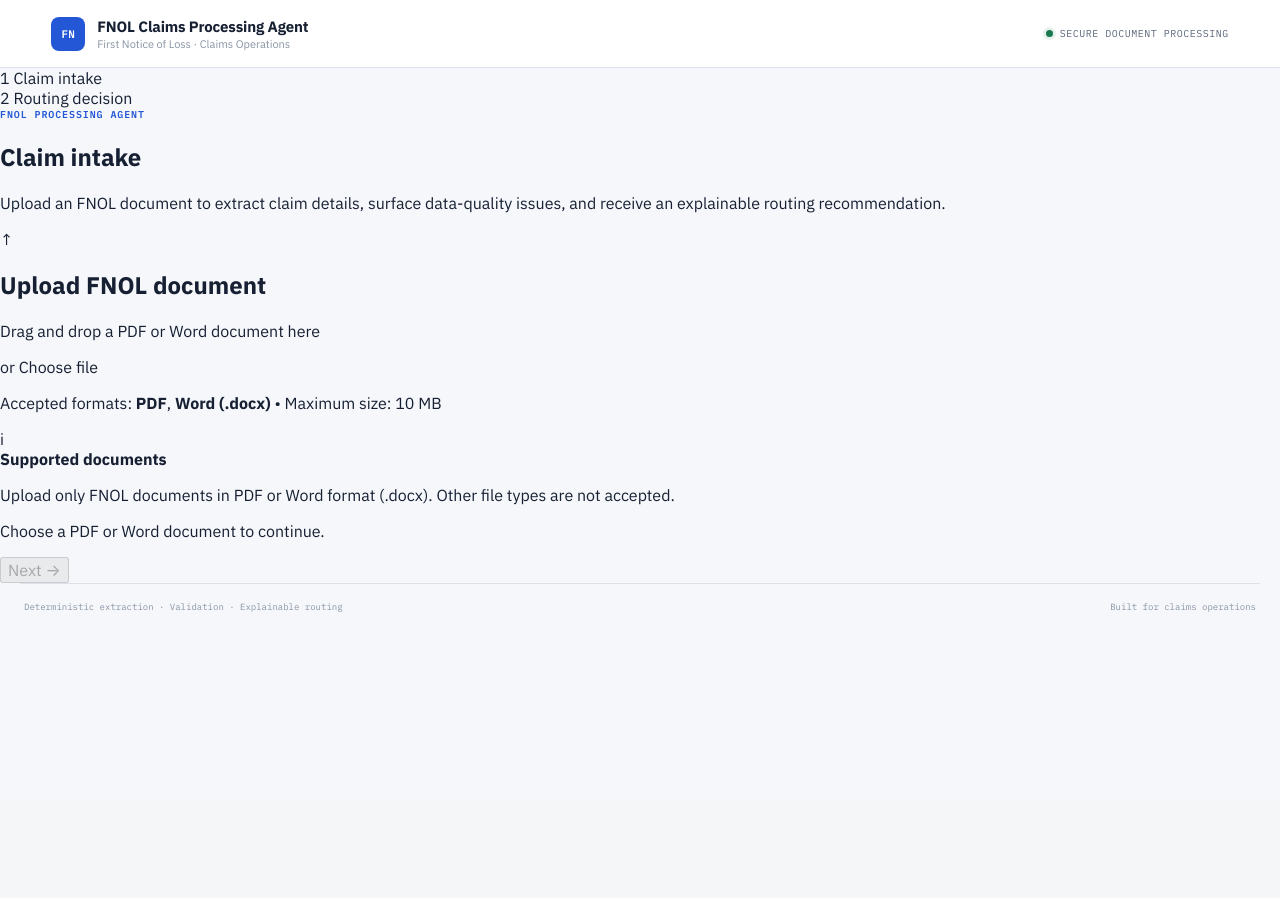
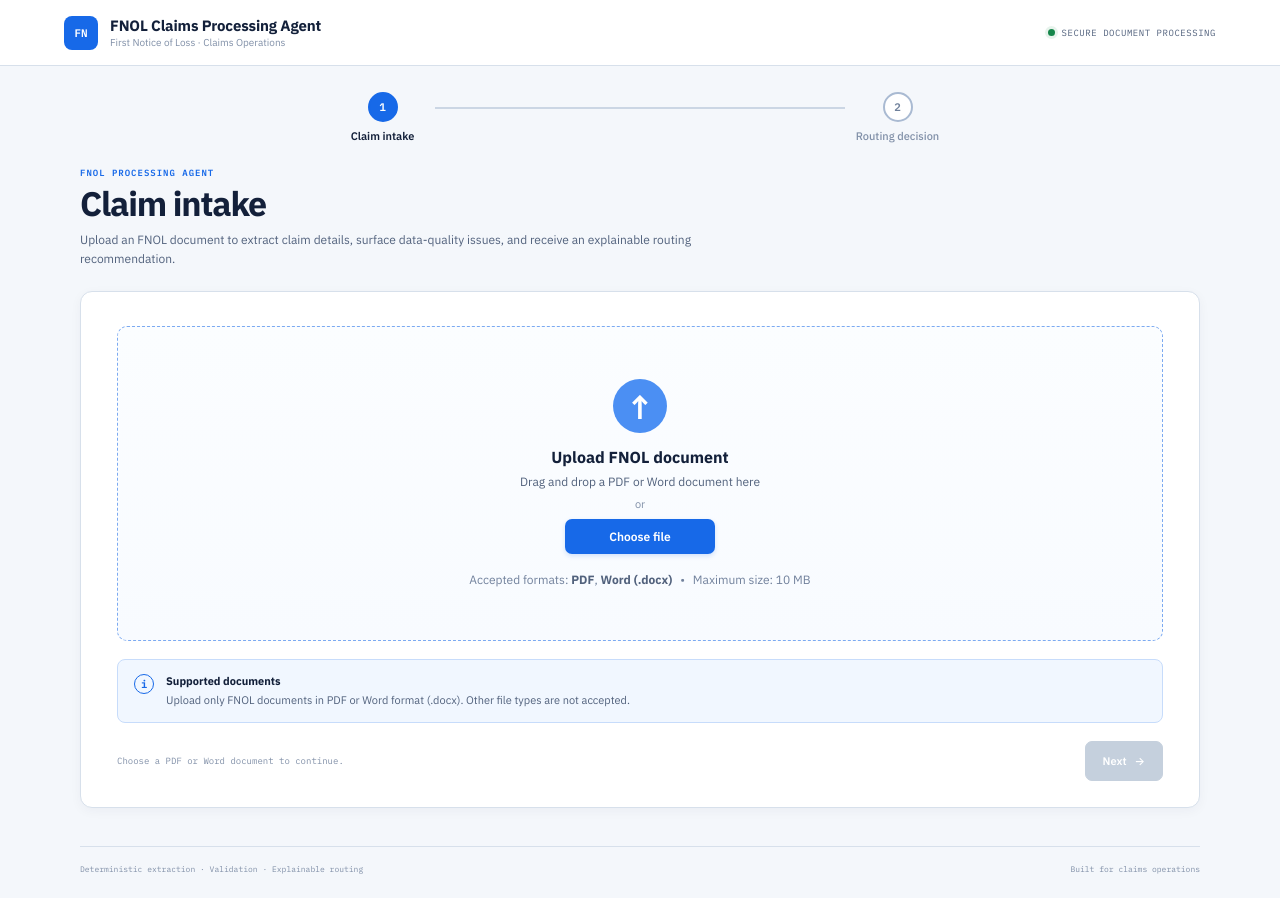
Before and after one commit to santhosh12133/FNOL-Claims-Processing-Agent, a Flask app: page / in a window 1280 px wide. Before the commit the page ends 612 px from the top, so only its background shows below. Run offline with Flask 3, Linux system fonts and the light colour scheme.

Commit message:
Style UI as separate intake and routing pages

```diff
--- a/static/style.css
+++ b/static/style.css
@@ -1,25 +1,23 @@
 :root {
-  --bg: #f5f7fa;
+  --bg: #f4f7fb;
   --surface: #ffffff;
-  --surface-soft: #f8fafc;
-  --border: #dbe1e8;
-  --border-strong: #c8d0da;
-  --text: #172033;
-  --text-soft: #5c687b;
-  --text-muted: #8a95a5;
-  --brand: #2457d6;
-  --brand-dark: #1d46b0;
-  --success: #18794e;
-  --standard: #3564a9;
-  --specialist: #6941a5;
-  --investigation: #b42318;
-  --manual: #a15c00;
+  --surface-soft: #f8fbff;
+  --border: #d7e0eb;
+  --border-strong: #c3cfdd;
+  --text: #13203a;
+  --text-soft: #52627d;
+  --text-muted: #8190a8;
+  --brand: #1769e8;
+  --brand-dark: #0e55c8;
+  --success: #16864b;
+  --danger: #c92a2a;
+  --warning: #c77800;
   --mono: 'IBM Plex Mono', ui-monospace, SFMono-Regular, Menlo, monospace;
   --sans: 'IBM Plex Sans', system-ui, -apple-system, BlinkMacSystemFont, 'Segoe UI', sans-serif;
 }
 
 * { box-sizing: border-box; }
-html { scroll-behavior: smooth; }
+html { min-height: 100%; scroll-behavior: smooth; }
 body {
   margin: 0;
   min-height: 100vh;
@@ -28,16 +26,16 @@ body {
   font-family: var(--sans);
   -webkit-font-smoothing: antialiased;
 }
-button, textarea, input { font: inherit; }
+button, input { font: inherit; }
 button, label { -webkit-tap-highlight-color: transparent; }
+button { cursor: pointer; }
 
-/* ---------- app shell ---------- */
 .topbar {
-  height: 68px;
+  height: 66px;
   display: flex;
   align-items: center;
   justify-content: space-between;
-  padding: 0 clamp(20px, 4vw, 56px);
+  padding: 0 clamp(22px, 5vw, 64px);
   background: var(--surface);
   border-bottom: 1px solid var(--border);
 }
@@ -49,198 +47,198 @@ button, label { -webkit-tap-highlight-color: transparent; }
   place-items: center;
   border-radius: 8px;
   background: var(--brand);
-  color: white;
+  color: #fff;
   font-family: var(--mono);
   font-size: 11px;
   font-weight: 600;
 }
-.brand-name { font-size: 15px; font-weight: 700; letter-spacing: -0.01em; }
-.brand-subtitle { margin-top: 1px; color: var(--text-muted); font-size: 11px; }
+.brand-name { font-size: 15px; font-weight: 700; letter-spacing: -.01em; }
+.brand-subtitle { margin-top: 1px; color: var(--text-muted); font-size: 10px; }
 .system-status {
   display: flex;
   align-items: center;
   gap: 7px;
   color: var(--text-soft);
   font-family: var(--mono);
-  font-size: 10px;
-  letter-spacing: .05em;
+  font-size: 9px;
+  letter-spacing: .06em;
   text-transform: uppercase;
 }
-.status-dot { width: 7px; height: 7px; border-radius: 50%; background: var(--success); box-shadow: 0 0 0 3px rgba(24,121,78,.10); }
+.status-dot { width: 7px; height: 7px; border-radius: 50%; background: var(--success); box-shadow: 0 0 0 3px rgba(22,134,75,.10); }
 
-.workspace { width: min(1440px, calc(100% - 40px)); margin: 0 auto; }
-.intro { padding: 38px 4px 28px; }
-.eyebrow, .panel-kicker, .panel-meta, .section-label, .input-label-row span, .result-overline, .decision-label, .flag-title, .fields-title, .incident-description__title {
-  font-family: var(--mono);
-  text-transform: uppercase;
-  letter-spacing: .09em;
+.app-shell { width: min(1120px, calc(100% - 40px)); margin: 0 auto; padding-bottom: 38px; }
+.steps {
+  width: min(620px, 100%);
+  margin: 26px auto 24px;
+  display: grid;
+  grid-template-columns: auto minmax(80px, 1fr) auto;
+  align-items: center;
 }
-.eyebrow { margin: 0 0 7px; color: var(--brand); font-size: 10px; font-weight: 600; }
-.intro h1 { margin: 0; font-size: clamp(25px, 3vw, 34px); line-height: 1.15; letter-spacing: -.035em; }
-.intro-copy { max-width: 720px; margin: 9px 0 0; color: var(--text-soft); font-size: 14px; line-height: 1.55; }
+.step { display: flex; flex-direction: column; align-items: center; gap: 7px; color: var(--text-muted); min-width: 105px; }
+.step-number {
+  width: 30px; height: 30px; border: 2px solid #a9bad2; border-radius: 50%;
+  display: grid; place-items: center; background: var(--surface); color: #6f809b;
+  font-family: var(--mono); font-size: 11px; font-weight: 600;
+}
+.step-label { font-size: 11px; font-weight: 500; }
+.step.active .step-number, .step.complete .step-number { border-color: var(--brand); background: var(--brand); color: #fff; }
+.step.active .step-label, .step.complete .step-label { color: var(--text); font-weight: 600; }
+.step.complete .step-number { font-size: 0; }
+.step.complete .step-number::after { content: '✓'; font-size: 12px; }
+.step-line { height: 2px; margin-top: -19px; background: #cbd6e4; }
+.step-line.complete { background: var(--brand); }
 
-/* ---------- main panels ---------- */
-.desk {
-  display: grid;
-  grid-template-columns: minmax(320px, 430px) minmax(0, 1fr);
-  gap: 18px;
-  align-items: start;
-  padding-bottom: 34px;
-}
-.panel {
-  min-width: 0;
+.page-header, .result-page-header { display: flex; justify-content: space-between; align-items: flex-end; gap: 24px; margin-bottom: 22px; }
+.eyebrow { margin: 0 0 7px; color: var(--brand); font-family: var(--mono); font-size: 9px; font-weight: 600; letter-spacing: .11em; }
+h1 { margin: 0; font-size: clamp(25px, 3vw, 34px); line-height: 1.1; letter-spacing: -.035em; }
+.page-header p:not(.eyebrow), .result-page-header p:not(.eyebrow) { max-width: 680px; margin: 9px 0 0; color: var(--text-soft); font-size: 12px; line-height: 1.55; }
+
+.intake-card, .result-card {
   background: var(--surface);
   border: 1px solid var(--border);
   border-radius: 12px;
-  box-shadow: 0 2px 8px rgba(23,32,51,.035);
+  box-shadow: 0 3px 12px rgba(19,32,58,.045);
 }
-.intake { padding: 22px; position: sticky; top: 18px; }
-.result { padding: 22px 24px 28px; min-height: 520px; }
-.panel-heading {
+.intake-card { padding: 34px 36px 26px; }
+.upload-zone {
+  min-height: 315px;
+  padding: 34px 24px;
   display: flex;
-  align-items: flex-start;
-  justify-content: space-between;
-  gap: 16px;
-  padding-bottom: 16px;
-  border-bottom: 1px solid var(--border);
-}
-.panel-kicker { display: block; margin-bottom: 3px; color: var(--text-muted); font-size: 9px; }
-.panel h2 { margin: 0; font-size: 16px; letter-spacing: -.015em; }
-.panel-meta { color: var(--text-muted); font-size: 9px; padding-top: 4px; }
-
-/* ---------- intake ---------- */
-.sample-section { padding: 18px 0 15px; }
-.section-label { margin-bottom: 9px; color: var(--text-soft); font-size: 9px; font-weight: 600; }
-.sample-row { display: flex; flex-wrap: wrap; gap: 7px; }
-.sample-pill {
-  appearance: none;
-  border: 1px solid var(--border);
-  border-radius: 7px;
-  padding: 7px 9px;
-  background: var(--surface-soft);
-  color: var(--text-soft);
-  cursor: pointer;
-  font-size: 11px;
-  line-height: 1.2;
-  transition: border-color .15s ease, background .15s ease, color .15s ease, transform .15s ease;
-}
-.sample-pill:hover { border-color: #aeb9c7; background: #f2f5f9; color: var(--text); transform: translateY(-1px); }
-.sample-pill:focus-visible, .upload-btn:focus-within, .process-btn:focus-visible { outline: 2px solid var(--brand); outline-offset: 2px; }
-
-.input-label-row { display: flex; justify-content: space-between; align-items: center; margin-bottom: 7px; }
-.input-label-row label { font-size: 12px; font-weight: 600; }
-.input-label-row span { color: var(--text-muted); font-size: 8px; }
-textarea#textInput {
-  display: block;
-  width: 100%;
-  min-height: 325px;
-  resize: vertical;
-  padding: 13px 14px;
-  border: 1px solid var(--border);
-  border-radius: 8px;
-  outline: none;
-  background: var(--surface-soft);
-  color: var(--text);
-  font-family: var(--mono);
-  font-size: 11px;
-  line-height: 1.75;
-  transition: border-color .15s ease, box-shadow .15s ease, background .15s ease;
-}
-textarea#textInput::placeholder { color: #a0a9b6; }
-textarea#textInput:focus { border-color: #91a9df; background: var(--surface); box-shadow: 0 0 0 3px rgba(36,87,214,.08); }
-
-.intake-actions { display: grid; grid-template-columns: 1fr 1.15fr; gap: 8px; margin-top: 11px; }
-.upload-btn, .process-btn {
-  min-height: 40px;
-  display: flex;
+  flex-direction: column;
   align-items: center;
   justify-content: center;
-  gap: 7px;
-  border-radius: 8px;
-  cursor: pointer;
-  font-size: 11px;
-  font-weight: 600;
+  text-align: center;
+  border: 1.5px dashed #7caaf1;
+  border-radius: 10px;
+  background: linear-gradient(180deg, #fbfdff, #f8fbff);
+  transition: border-color .15s ease, background .15s ease, transform .15s ease;
 }
-.upload-btn { border: 1px solid var(--border-strong); background: var(--surface); color: var(--text); }
-.upload-btn:hover { background: var(--surface-soft); border-color: #aeb9c7; }
-.process-btn { border: 1px solid var(--brand); background: var(--brand); color: white; box-shadow: 0 2px 4px rgba(36,87,214,.15); }
-.process-btn:hover { background: var(--brand-dark); }
-.process-btn:disabled { opacity: .65; cursor: wait; }
-.intake-hint { min-height: 31px; margin: 9px 2px 0; color: var(--text-muted); font-family: var(--mono); font-size: 9px; line-height: 1.5; }
+.upload-zone:hover, .upload-zone--active { border-color: var(--brand); background: #f5f9ff; }
+.upload-zone--active { transform: scale(1.005); }
+.upload-icon {
+  width: 54px; height: 54px; margin-bottom: 14px; display: grid; place-items: center;
+  border-radius: 50%; background: #4b8ff3; color: #fff; font-size: 34px; line-height: 1; font-weight: 600;
+}
+.upload-zone h2 { margin: 0 0 7px; font-size: 16px; }
+.upload-zone > p { margin: 0; color: var(--text-soft); font-size: 12px; }
+.upload-zone .or { margin: 8px 0; color: var(--text-muted); font-size: 11px; }
+.choose-btn {
+  min-width: 150px; padding: 10px 20px; display: inline-flex; justify-content: center; align-items: center;
+  border-radius: 7px; background: var(--brand); color: #fff; font-size: 12px; font-weight: 600;
+  box-shadow: 0 2px 5px rgba(23,105,232,.18);
+}
+.choose-btn:hover { background: var(--brand-dark); }
+.supported-types { margin-top: 18px !important; color: #71819c !important; }
+.supported-types strong { color: var(--text-soft); }
+.supported-types span { margin: 0 5px; }
 
-/* ---------- result ---------- */
-.result-empty { display: grid; place-items: center; min-height: 425px; padding: 40px; text-align: center; color: var(--text-muted); }
-.empty-icon { width: 40px; height: 40px; display: grid; place-items: center; margin-bottom: 13px; border: 1px solid var(--border); border-radius: 50%; color: var(--brand); background: #f5f8ff; font-weight: 600; }
-.result-empty h3 { margin: 0 0 6px; color: var(--text); font-size: 15px; }
-.result-empty p { max-width: 390px; margin: 0; font-size: 12px; line-height: 1.55; }
+.support-note {
+  display: flex; gap: 12px; align-items: flex-start; margin-top: 18px; padding: 14px 16px;
+  border: 1px solid #c7dcfb; border-radius: 8px; background: #f1f7ff;
+}
+.note-icon {
+  width: 20px; height: 20px; flex: 0 0 20px; display: grid; place-items: center;
+  border: 1.5px solid var(--brand); border-radius: 50%; color: var(--brand); font-family: var(--mono); font-size: 11px; font-weight: 600;
+}
+.support-note strong { display: block; margin-bottom: 4px; font-size: 11px; }
+.support-note p { margin: 0; color: var(--text-soft); font-size: 11px; line-height: 1.5; }
 
-.result-header { display: flex; align-items: center; justify-content: space-between; gap: 18px; padding: 22px 0 18px; }
-.result-overline { margin-bottom: 5px; color: var(--text-muted); font-size: 8px; }
-.source-file { color: var(--text-soft); font-family: var(--mono); font-size: 10px; overflow-wrap: anywhere; }
-.stamp {
-  flex: 0 0 auto;
-  padding: 9px 13px;
-  border: 1px solid currentColor;
-  border-radius: 7px;
-  background: currentColor;
-  color: white;
-  font-family: var(--mono);
-  font-size: 11px;
-  font-weight: 600;
-  letter-spacing: .06em;
-  text-transform: uppercase;
-  box-shadow: 0 2px 6px rgba(23,32,51,.10);
+.selected-file {
+  display: flex; align-items: center; gap: 12px; margin-top: 14px; padding: 11px 12px;
+  border: 1px solid var(--border); border-radius: 8px; background: var(--surface-soft);
 }
-.stamp--animate { animation: decisionIn .22s ease-out; }
-@keyframes decisionIn { from { opacity: 0; transform: translateY(-3px); } to { opacity: 1; transform: translateY(0); } }
-@media (prefers-reduced-motion: reduce) { .stamp--animate { animation: none; } }
+.file-icon { width: 34px; height: 34px; display: grid; place-items: center; border-radius: 6px; background: #e8f1ff; color: var(--brand); font-family: var(--mono); font-size: 8px; font-weight: 600; }
+.file-info { min-width: 0; flex: 1; display: flex; flex-direction: column; gap: 2px; }
+.file-info span, .file-info small { color: var(--text-muted); font-size: 9px; }
+.file-info strong { overflow-wrap: anywhere; font-size: 11px; }
+.icon-btn { width: 28px; height: 28px; border: 1px solid var(--border); border-radius: 6px; background: #fff; color: var(--text-soft); font-size: 18px; line-height: 1; }
+.icon-btn:hover { border-color: #b3c0d0; color: var(--danger); }
+
+.intake-footer { display: flex; align-items: center; justify-content: space-between; gap: 18px; margin-top: 18px; }
+.intake-footer p { margin: 0; color: var(--text-muted); font-family: var(--mono); font-size: 9px; line-height: 1.5; }
+.next-btn, .secondary-btn {
+  min-height: 40px; padding: 0 17px; display: inline-flex; align-items: center; justify-content: center; gap: 8px;
+  border-radius: 7px; font-size: 11px; font-weight: 600; white-space: nowrap;
+}
+.next-btn { border: 1px solid var(--brand); background: var(--brand); color: #fff; }
+.next-btn:hover:not(:disabled) { background: var(--brand-dark); }
+.next-btn:disabled { border-color: #c5d0dd; background: #c5d0dd; cursor: not-allowed; }
+.secondary-btn { border: 1px solid var(--border-strong); background: var(--surface); color: #24406d; }
+.secondary-btn:hover { border-color: #9db0c9; background: var(--surface-soft); }
+
+.success-banner, .error-banner {
+  display: flex; align-items: center; gap: 12px; margin-bottom: 16px; padding: 13px 16px;
+  border: 1px solid #b9ecd4; border-radius: 8px; background: #f0fcf6;
+}
+.success-icon { width: 26px; height: 26px; display: grid; place-items: center; border-radius: 50%; background: #45bd7d; color: #fff; font-weight: 700; }
+.success-banner strong { display: block; margin-bottom: 3px; color: #137343; font-size: 11px; }
+.success-banner span { display: block; color: var(--text-soft); font-family: var(--mono); font-size: 9px; overflow-wrap: anywhere; }
+.error-banner { border-color: #f0c8c8; background: #fff6f6; }
+.error-banner strong { color: var(--danger); }
+
+.result-card { padding: 20px; }
+.recommendation {
+  padding: 24px; text-align: center; border: 1px solid #bcebd5; border-radius: 8px; background: #f1fcf6;
+}
+.recommendation-icon { margin-bottom: 6px; color: var(--success); font-size: 27px; }
+.recommendation-label { color: var(--text-soft); font-size: 10px; font-weight: 600; }
+.route-name { margin-top: 7px; font-size: 24px; font-weight: 700; letter-spacing: -.025em; }
 .route-fast { color: var(--success); }
-.route-standard { color: var(--standard); }
-.route-specialist { color: var(--specialist); }
-.route-investigation { color: var(--investigation); }
-.route-manual { color: var(--manual); }
+.route-standard { color: #3564a9; }
+.route-specialist { color: #6941a5; }
+.route-investigation { color: #b42318; }
+.route-manual { color: #a15c00; }
+.recommendation-summary, #recommendationSummary { max-width: 620px; margin: 6px auto 0; color: var(--text-soft); font-size: 11px; line-height: 1.5; }
 
-.decision-box { margin-bottom: 18px; padding: 13px; border: 1px solid var(--border); border-radius: 8px; background: var(--surface-soft); }
-.decision-label { margin-bottom: 7px; color: var(--text-muted); font-size: 8px; font-weight: 600; }
-.reasoning { margin: 0; color: var(--text-soft); font-size: 13px; line-height: 1.55; }
-.incident-description { margin: 0 0 18px; padding: 13px; border: 1px solid var(--border); border-radius: 8px; background: var(--surface); }
-.incident-description__title { margin-bottom: 7px; color: var(--text-muted); font-size: 8px; font-weight: 600; }
-.incident-description__body { margin: 0; color: var(--text-soft); font-size: 12px; line-height: 1.55; white-space: pre-wrap; overflow-wrap: anywhere; }
+.metric-grid { display: grid; grid-template-columns: repeat(4, 1fr); gap: 10px; margin: 16px 0; }
+.metric { padding: 13px; border: 1px solid var(--border); border-radius: 7px; background: #fff; }
+.metric span { display: block; color: var(--text-soft); font-size: 9px; }
+.metric strong { display: block; margin-top: 4px; color: var(--text); font-family: var(--mono); font-size: 17px; }
 
-.flags-row { display: grid; grid-template-columns: 1fr 1fr; gap: 12px; margin-bottom: 22px; }
-.flag-block { min-width: 0; }
-.flag-title { display: flex; align-items: center; justify-content: space-between; gap: 8px; margin-bottom: 7px; color: var(--text-soft); font-size: 8px; font-weight: 600; }
-.count-badge { min-width: 20px; padding: 3px 5px; border-radius: 10px; background: #eef1f5; color: var(--text-muted); text-align: center; font-size: 8px; }
+.result-section { margin-top: 14px; padding: 16px; border: 1px solid var(--border); border-radius: 8px; background: #fff; }
+.section-heading { display: flex; align-items: center; gap: 8px; margin-bottom: 9px; font-size: 11px; }
+.section-icon { width: 22px; height: 22px; display: grid; place-items: center; border-radius: 5px; background: #edf4ff; color: var(--brand); font-size: 13px; }
+.reasoning, .incident-section p { margin: 0; color: var(--text-soft); font-size: 11px; line-height: 1.6; }
+.quality-grid { display: grid; grid-template-columns: 1fr 1fr; gap: 12px; }
+.quality-label { display: block; margin-bottom: 7px; color: var(--text-muted); font-family: var(--mono); font-size: 8px; text-transform: uppercase; letter-spacing: .07em; }
 .flag-list { list-style: none; margin: 0; padding: 0; }
-.flag-list li { padding: 7px 9px; margin-bottom: 5px; border: 1px solid var(--border); border-radius: 6px; background: var(--surface-soft); color: var(--text-soft); font-size: 11px; line-height: 1.4; }
-.flag-list__none { color: var(--text-muted) !important; border-style: dashed !important; text-align: center; font-family: var(--mono); font-size: 9px !important; text-transform: uppercase; letter-spacing: .08em; }
+.flag-list li { margin-bottom: 5px; padding: 7px 9px; border: 1px solid var(--border); border-radius: 6px; background: var(--surface-soft); color: var(--text-soft); font-size: 10px; }
+.flag-list__none { border-style: dashed !important; color: var(--text-muted) !important; text-align: center; font-family: var(--mono); font-size: 8px !important; text-transform: uppercase; letter-spacing: .06em; }
 
-.fields-title { margin-bottom: 10px; padding-top: 17px; border-top: 1px solid var(--border); color: var(--text-soft); font-size: 8px; font-weight: 600; }
 .fields-grid { display: grid; grid-template-columns: repeat(2, minmax(0, 1fr)); gap: 10px; }
-.field-card { padding: 12px; border: 1px solid var(--border); border-radius: 8px; background: var(--surface); }
-.field-card__title { padding-bottom: 8px; margin-bottom: 7px; border-bottom: 1px solid var(--border); color: var(--text); font-size: 11px; font-weight: 600; }
-.field-row { display: flex; justify-content: space-between; gap: 12px; padding: 4px 0; font-size: 11px; }
-.field-row--stacked { flex-direction: column; align-items: flex-start; gap: 3px; }
+.field-card { min-width: 0; padding: 12px; border: 1px solid var(--border); border-radius: 7px; background: var(--surface-soft); }
+.field-card__title { padding-bottom: 7px; margin-bottom: 6px; border-bottom: 1px solid var(--border); font-size: 10px; font-weight: 700; }
+.field-row { display: flex; justify-content: space-between; gap: 12px; padding: 4px 0; font-size: 10px; }
 .field-row__label { color: var(--text-muted); flex-shrink: 0; }
-.field-row__value { min-width: 0; color: var(--text); font-family: var(--mono); font-size: 10px; text-align: right; overflow-wrap: anywhere; word-break: break-word; }
-.field-row--stacked .field-row__value { width: 100%; text-align: left; }
-.field-row__value--missing { color: #a0a9b6; font-style: italic; }
+.field-row__value { min-width: 0; color: var(--text); font-family: var(--mono); font-size: 9px; text-align: right; overflow-wrap: anywhere; word-break: break-word; }
+.field-row__value--missing { color: #9ba7b8; font-style: italic; }
 
-.footer { width: min(1440px, calc(100% - 40px)); margin: 0 auto; padding: 17px 4px 24px; display: flex; justify-content: space-between; gap: 16px; color: var(--text-muted); font-family: var(--mono); font-size: 9px; border-top: 1px solid var(--border); }
+.result-actions { display: flex; justify-content: space-between; gap: 12px; margin-top: 16px; }
 
-@media (max-width: 920px) {
-  .desk { grid-template-columns: 1fr; }
-  .intake { position: static; }
-  .fields-grid { grid-template-columns: repeat(2, minmax(0, 1fr)); }
+.footer {
+  width: min(1120px, calc(100% - 40px)); margin: 0 auto; padding: 17px 0 24px;
+  display: flex; justify-content: space-between; gap: 16px; border-top: 1px solid var(--border);
+  color: var(--text-muted); font-family: var(--mono); font-size: 8px;
 }
-@media (max-width: 620px) {
-  .workspace, .footer { width: min(100% - 24px, 1440px); }
-  .topbar { padding-inline: 14px; }
-  .brand-subtitle { display: none; }
-  .system-status { font-size: 8px; }
-  .intro { padding-top: 28px; }
-  .intake, .result { padding: 18px; }
-  .flags-row, .fields-grid, .intake-actions { grid-template-columns: 1fr; }
-  .result-header { align-items: flex-start; flex-direction: column; }
-  .footer { flex-direction: column; }
+
+[hidden] { display: none !important; }
+
+@media (max-width: 720px) {
+  .topbar { padding-inline: 16px; }
+  .brand-subtitle, .system-status { display: none; }
+  .app-shell, .footer { width: min(100% - 24px, 1120px); }
+  .steps { margin-top: 20px; }
+  .intake-card { padding: 18px; }
+  .upload-zone { min-height: 290px; }
+  .page-header, .result-page-header { align-items: flex-start; flex-direction: column; }
+  .metric-grid, .quality-grid, .fields-grid { grid-template-columns: 1fr 1fr; }
+  .result-actions { flex-direction: column; }
 }
+
+@media (max-width: 500px) {
+  .metric-grid, .quality-grid, .fields-grid { grid-template-columns: 1fr; }
+  .intake-footer { align-items: stretch; flex-direction: column; }
+  .next-btn { width: 100%; }
+  .step { min-width: 90px; }
+  .step-label { font-size: 10px; }
+}
```
